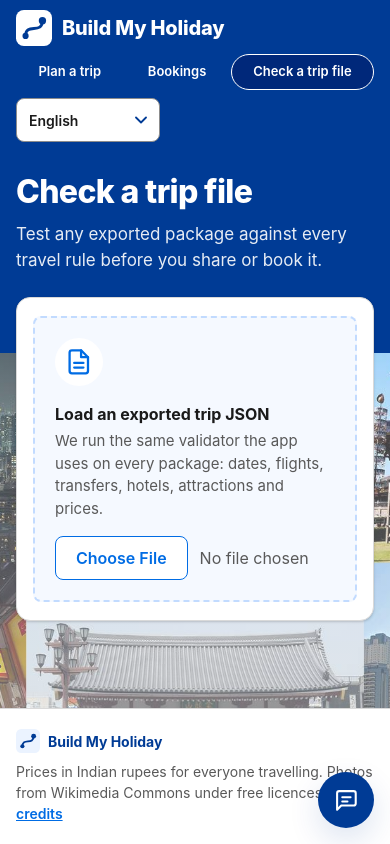
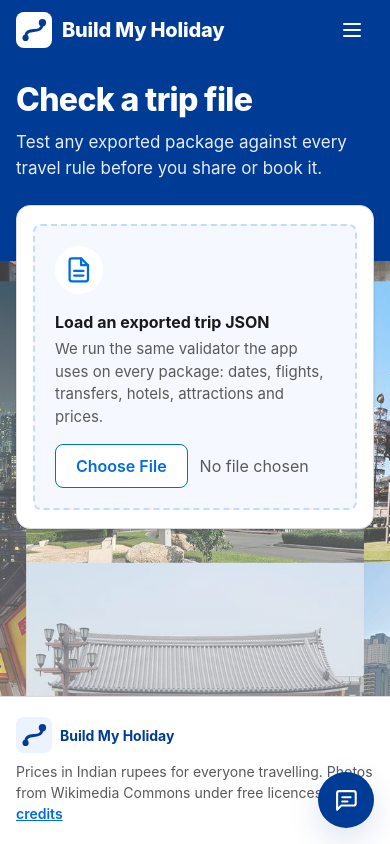
Before and after one commit to Shevilll/NeuroNix-Hackcellence, a React (Vite) app in the folder frontend/: page /check in a window 390 px wide. Built offline with nearby package versions, Linux system fonts and the light colour scheme.

Commit message:
feat: add mobile navigation menu and improve responsive layout and input validation

```diff
--- a/frontend/src/App.tsx
+++ b/frontend/src/App.tsx
@@ -1,4 +1,5 @@
-import { BrowserRouter, NavLink, Route, Routes } from "react-router-dom";
+import { useEffect, useRef, useState } from "react";
+import { BrowserRouter, NavLink, Route, Routes, useLocation } from "react-router-dom";
 import ChatBot from "./components/ChatBot";
 import Icon from "./components/Icon";
 import Logo from "./components/Logo";
@@ -13,15 +14,55 @@ const navClass = ({ isActive }: { isActive: boolean }) => `nav__link${isActive ?
 
 function Shell() {
   const { t } = useI18n();
+  const { pathname } = useLocation();
+  const [menuOpen, setMenuOpen] = useState(false);
+  const headerRef = useRef<HTMLElement>(null);
+  const menuButtonRef = useRef<HTMLButtonElement>(null);
+
+  // A new page closes the phone menu.
+  useEffect(() => setMenuOpen(false), [pathname]);
+
+  // While open, Escape or a press outside the header closes it. An Escape the language list already
+  // handled (it calls preventDefault) only closes that list.
+  useEffect(() => {
+    if (!menuOpen) return;
+    const onKey = (event: KeyboardEvent) => {
+      if (event.key !== "Escape" || event.defaultPrevented) return;
+      setMenuOpen(false);
+      menuButtonRef.current?.focus();
+    };
+    const onPointerDown = (event: MouseEvent) => {
+      if (!headerRef.current?.contains(event.target as Node)) setMenuOpen(false);
+    };
+    document.addEventListener("keydown", onKey);
+    document.addEventListener("mousedown", onPointerDown);
+    return () => {
+      document.removeEventListener("keydown", onKey);
+      document.removeEventListener("mousedown", onPointerDown);
+    };
+  }, [menuOpen]);
+
   return (
     <div className="app">
       <div className="backdrop" aria-hidden="true" />
-      <header className="app-header">
+      <header className="app-header" ref={headerRef}>
         <div className="app-header__inner">
           <NavLink to="/" className="brand" end>
             <Logo />
             <span className="brand__name">Build My Holiday</span>
           </NavLink>
+          <button
+            ref={menuButtonRef}
+            type="button"
+            className="menu-btn"
+            aria-expanded={menuOpen}
+            aria-controls="header-menu"
+            aria-label={t("nav.menu")}
+            onClick={() => setMenuOpen((open) => !open)}
+          >
+            <Icon name={menuOpen ? "cross" : "menu"} />
+          </button>
+          <div id="header-menu" className={`header-menu${menuOpen ? " header-menu--open" : ""}`}>
           <nav className="nav" aria-label="Main">
             <NavLink to="/" end className={navClass}>
               <Icon name="home" /> <span>{t("nav.plan")}</span>
@@ -34,6 +75,7 @@ function Shell() {
             </NavLink>
           </nav>
           <LanguageSwitcher />
+          </div>
         </div>
       </header>
       <Routes>
@@ -47,7 +89,7 @@ function Shell() {
       <footer className="site-footer">
         <div className="site-footer__inner">
           <span className="site-footer__brand">
-            <Logo size={24} /> Build My Holiday
+            <Logo /> Build My Holiday
           </span>
           <span className="site-footer__note">
             {t("foot.note")}{" "}
--- a/frontend/src/components/Icon.tsx
+++ b/frontend/src/components/Icon.tsx
@@ -45,6 +45,7 @@ const PATHS = {
   home: ["m3 11 9-8 9 8", "M5 10v10h14V10", "M10 20v-6h4v6"],
   grip: ["M9 5h.01", "M15 5h.01", "M9 12h.01", "M15 12h.01", "M9 19h.01", "M15 19h.01"],
   route: ["M6 19a2 2 0 1 0 0-4 2 2 0 0 0 0 4Z", "M18 9a2 2 0 1 0 0-4 2 2 0 0 0 0 4Z", "M8 17h7.5a3.5 3.5 0 0 0 0-7h-7a3.5 3.5 0 0 1 0-7H16"],
+  menu: ["M4 6h16", "M4 12h16", "M4 18h16"],
   chat: ["M21 15a2 2 0 0 1-2 2H7l-4 4V5a2 2 0 0 1 2-2h14a2 2 0 0 1 2 2Z", "M8 9h8", "M8 13h5"],
   send: ["m22 2-11 11", "m22 2-7 20-4-9-9-4Z"],
 } as const;
--- a/frontend/src/components/PackageView.css
+++ b/frontend/src/components/PackageView.css
@@ -499,6 +499,16 @@
   .day__tags {
     margin-left: 0;
   }
+  /* On a phone the place and arrival tags wrap under the day and date instead of squeezing them. */
+  .day__head {
+    flex-wrap: wrap;
+    row-gap: 8px;
+  }
+  /* "Change" and "Remove" are big enough to tap with a thumb. */
+  .link-btn {
+    min-height: 40px;
+    padding: 4px 10px;
+  }
 }
 
 /* Travel time between two visits (from their latitude and longitude) */
--- a/frontend/src/components/RouteMap.css
+++ b/frontend/src/components/RouteMap.css
@@ -208,6 +208,23 @@
   }
 }
 
+/* On a phone the day buttons sit in one row that scrolls sideways, instead of filling five rows. */
+@media (max-width: 640px) {
+  .route-map__days {
+    flex-wrap: nowrap;
+    overflow-x: auto;
+    padding-bottom: 4px;
+    scrollbar-width: none;
+    -webkit-overflow-scrolling: touch;
+  }
+  .route-map__days::-webkit-scrollbar {
+    display: none;
+  }
+  .route-map__day {
+    flex: none;
+  }
+}
+
 /* On a wide screen the map spans the package page between its header and the days. */
 @media (min-width: 960px) {
   .pkg:has(> .route-map) {
--- a/frontend/src/components/TripForm.tsx
+++ b/frontend/src/components/TripForm.tsx
@@ -184,9 +184,11 @@ export default function TripForm({ options, onSubmit, busy = false, serverError,
           <input
             id="adults"
             type="number"
+            min={0}
+            onKeyDown={blockNonDigitKeys}
             inputMode="numeric"
             value={values.adults}
-            onChange={(e) => update({ adults: e.target.value }, "adults")}
+            onChange={(e) => update({ adults: digitsOnly(e.target.value) }, "adults")}
             {...field("adults")}
           />
         </Field>
@@ -195,10 +197,11 @@ export default function TripForm({ options, onSubmit, busy = false, serverError,
           <input
             id="children"
             type="number"
+            onKeyDown={blockNonDigitKeys}
             inputMode="numeric"
             min={0}
             value={childCount}
-            onChange={(e) => changeChildCount(e.target.value)}
+            onChange={(e) => changeChildCount(digitsOnly(e.target.value))}
           />
         </Field>
 
@@ -213,11 +216,13 @@ export default function TripForm({ options, onSubmit, busy = false, serverError,
             <input
               id={`child-age-${i}`}
               type="number"
+              min={0}
+              onKeyDown={blockNonDigitKeys}
               inputMode="numeric"
               value={age}
               onChange={(e) =>
                 update(
-                  { childAges: values.childAges.map((a, j) => (j === i ? e.target.value : a)) },
+                  { childAges: values.childAges.map((a, j) => (j === i ? digitsOnly(e.target.value) : a)) },
                   "childAges",
                 )
               }
@@ -258,6 +263,12 @@ export default function TripForm({ options, onSubmit, busy = false, serverError,
   );
 }
 
+/** Counts and ages are whole numbers: drop minus signs, decimals and exponents. */
+const digitsOnly = (text: string) => text.replace(/\D/g, "");
+const blockNonDigitKeys = (event: { key: string; preventDefault: () => void }) => {
+  if (["-", "+", ".", ",", "e", "E"].includes(event.key)) event.preventDefault();
+};
+
 function Field(props: {
   id: string;
   label: string;
--- a/frontend/src/i18n/messages/extra/en.ts
+++ b/frontend/src/i18n/messages/extra/en.ts
@@ -322,6 +322,7 @@ const en: Record<string, string> = {
   "plan.building": "Building your holiday and checking every rule…",
   "chk.checking": "Checking the file against every rule…",
   "c.removing": "Removing…",
+  "nav.menu": "Menu",
 };
 
 export default en;
--- a/frontend/src/i18n/messages/extra/hi.ts
+++ b/frontend/src/i18n/messages/extra/hi.ts
@@ -301,6 +301,7 @@ const hi: Record<string, string> = {
   "plan.building": "आपकी छुट्टी बना रहे हैं और हर नियम जांच रहे हैं…",
   "chk.checking": "फ़ाइल को हर नियम पर जांच रहे हैं…",
   "c.removing": "हटा रहे हैं…",
+  "nav.menu": "मेनू",
 };
 
 export default hi;
--- a/frontend/src/styles/layout.css
+++ b/frontend/src/styles/layout.css
@@ -71,6 +71,41 @@
 .nav__link:focus-visible,
 .brand:focus-visible {
   outline-color: var(--on-primary);
+}
+
+/* ---------- Header menu: inline on wide screens, a drop-down behind a menu button on phones ---------- */
+.header-menu {
+  display: contents;
+}
+
+.menu-btn {
+  display: none;
+  align-items: center;
+  justify-content: center;
+  width: 44px;
+  height: 44px;
+  margin-left: auto;
+  padding: 0;
+  border: 1px solid transparent;
+  border-radius: var(--radius);
+  background: transparent;
+  color: var(--on-primary);
+  cursor: pointer;
+}
+
+.menu-btn .icon {
+  width: 24px;
+  height: 24px;
+}
+
+.menu-btn:hover,
+.menu-btn[aria-expanded="true"] {
+  background: var(--blue-700);
+}
+
+.menu-btn:focus-visible {
+  outline: 2px solid var(--on-primary);
+  outline-offset: 2px;
 }
 
 /* ---------- Hero band (content below overlaps it) ---------- */
@@ -1236,6 +1271,61 @@ a.btn {
   }
 }
 
+/* ---------- Phones: the header shows the brand and a menu button; the links drop down ---------- */
+@media (max-width: 720px) {
+  .app-header {
+    position: relative;
+    z-index: 950;
+  }
+  .app-header__inner {
+    flex-wrap: nowrap;
+    min-height: 60px;
+    padding-top: 8px;
+    padding-bottom: 8px;
+  }
+  .menu-btn {
+    display: inline-flex;
+  }
+  .header-menu {
+    display: none;
+  }
+  .header-menu--open {
+    position: absolute;
+    top: 100%;
+    left: 0;
+    right: 0;
+    display: flex;
+    flex-direction: column;
+    gap: 12px;
+    padding: 8px var(--gutter) 16px;
+    border-top: 1px solid var(--blue-700);
+    background: var(--blue-900);
+    box-shadow: var(--shadow-lg);
+  }
+  .header-menu .nav {
+    flex-direction: column;
+    gap: 4px;
+    width: 100%;
+    margin-left: 0;
+    overflow: visible;
+  }
+  .header-menu .nav__link {
+    flex: none;
+    justify-content: flex-start;
+    min-height: 48px;
+    padding: 0 14px;
+    border-radius: var(--radius);
+    font-size: 1rem;
+  }
+  .header-menu .nav__link .icon {
+    display: inline-block;
+  }
+  .header-menu .lang-switch,
+  .header-menu .lang-switch .control {
+    width: 100%;
+  }
+}
+
 /* ---------- Very narrow phones (320-399px) ---------- */
 @media (max-width: 399px) {
   /* Two package cards side by side leave too little room for the label, so stack them. */
```
Also changed, not shown: 2 other files (tests, documents, lock files or other folders).
